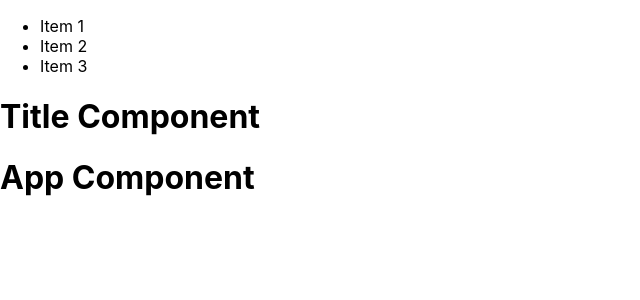
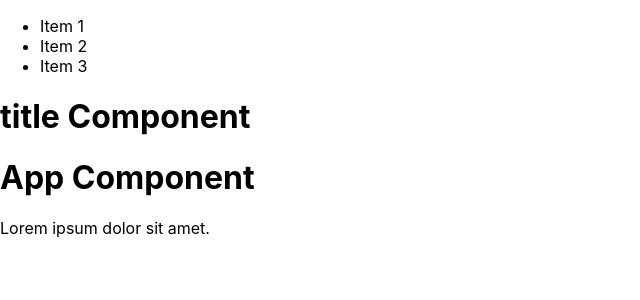
Before and after one commit to cakctus/react-shopingcart, a React (Create React App) app in the folder lesson_1/: page / in a window 1280 px wide. Shown: the top 300 px of the page, without its empty margins (0-640 px from the left). Built offline with nearby package versions, Linux system fonts and the light colour scheme.

Commit message:
components with props

```diff
--- a/lesson_1/src/App.tsx
+++ b/lesson_1/src/App.tsx
@@ -10,23 +10,27 @@ const List = () => {
   )
 }
 
-const Title = () => {
-  return (
-    <div>
-      <h1>Title Component</h1>
-    </div>
-  )
+type TitleProps = {
+  title: string
+  text?: string
+}
+
+const Title: React.FC<TitleProps> = ({ title }) => {
+  return <h1>{title} Component</h1>
 }
 
 function App() {
   return (
-    <div>
+    <>
       <div>
         <List />
-        <Title />
+        <Title title={"title"} />
         <h1>App Component</h1>
       </div>
-    </div>
+      <div>
+        <p>Lorem ipsum dolor sit amet.</p>
+      </div>
+    </>
   )
 }
 
```
